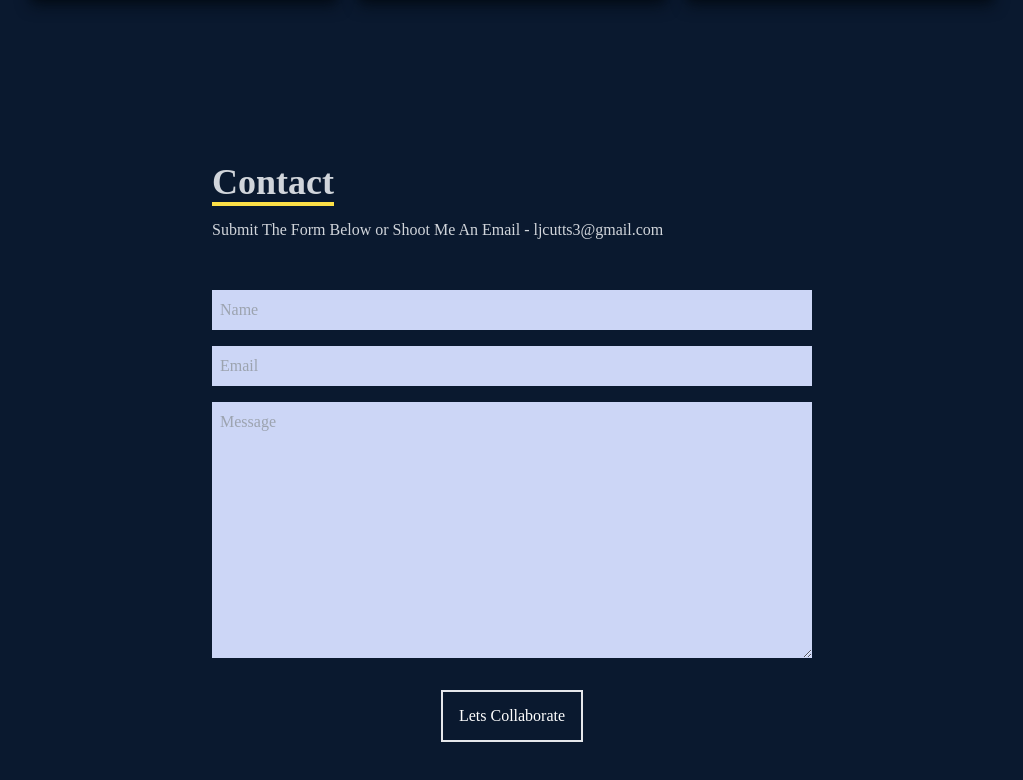
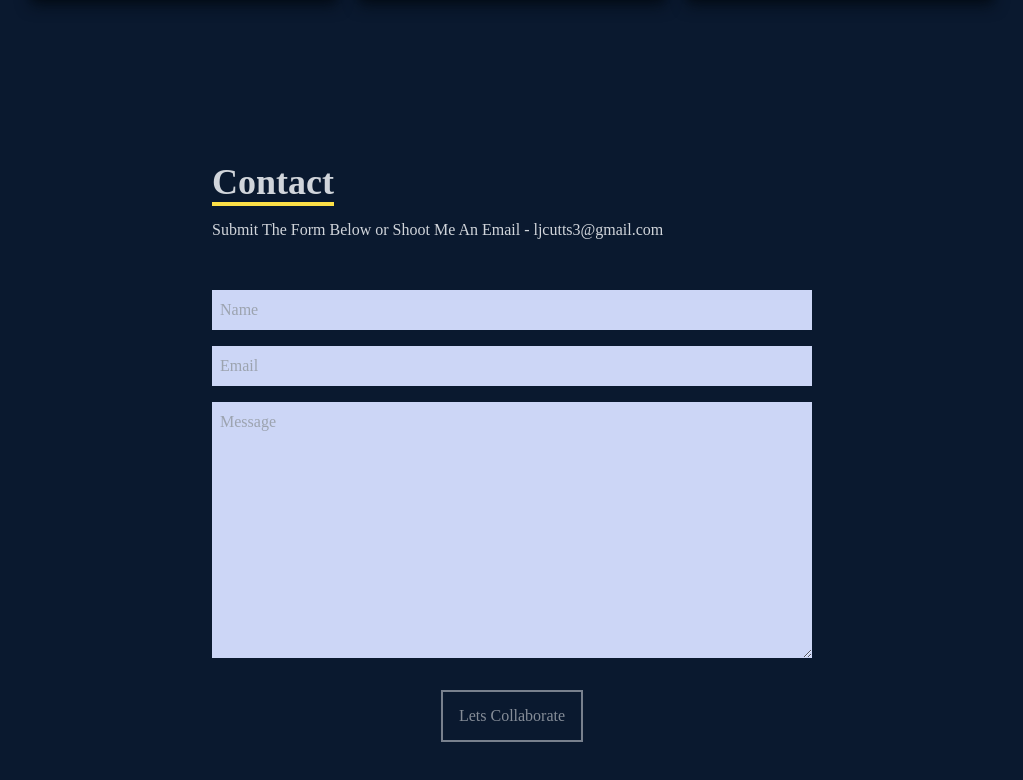
Before and after one commit to ljcutts/portfolio-website, a Next.js app: page / in a window 1280 px wide. Shown: the part 3132-3912 px from the top of the page, without its empty margins (128-1151 px from the left). Built offline with nearby package versions, Linux system fonts and the light colour scheme.

Commit message:
Added extra feature to contact section

```diff
--- a/pages/components/Contact.tsx
+++ b/pages/components/Contact.tsx
@@ -1,4 +1,9 @@
+import { useState } from "react";
+
 const Contact:React.FC = () => {
+  const [name, setName] = useState("")
+  const [email, setEmail] = useState("");
+  const [message, setMessage] = useState("");
   return (
     <div
       name="contact"
@@ -20,6 +25,9 @@ const Contact:React.FC = () => {
         <input
           className="bg-[#ccd6f6] p-2"
           type="text"
+          onChange={(e: React.ChangeEvent<HTMLInputElement>) =>
+            setName(e.target.value)
+          }
           placeholder="Name"
           name="name"
         />
@@ -28,16 +36,29 @@ const Contact:React.FC = () => {
           type="email"
           placeholder="Email"
           name="email"
+          onChange={(e: React.ChangeEvent<HTMLInputElement>) =>
+            setEmail(e.target.value)
+          }
         />
         <textarea
           className="bg-[#ccd6f6] p-2"
           name="message"
           rows={10}
           placeholder="Message"
+          onChange={(e: React.ChangeEvent<HTMLTextAreaElement>) =>
+            setMessage(e.target.value)
+          }
         ></textarea>
-        <button className="text-white border-2 hover:bg-yellow-300 hover:border-yellow-300 px-4 py-3 my-8 mx-auto flex items-center">
-          Lets Collaborate
-        </button>
+        {(name === "" || email === "" || message === "") && (
+          <div className="text-white border-2 opacity-50 px-4 py-3 my-8 mx-auto flex items-center">
+            Lets Collaborate
+          </div>
+        )}
+        {(name !== "" && email !== "" && message !== "") && (
+          <button className="text-white border-2 hover:bg-yellow-300 hover:border-yellow-300 px-4 py-3 my-8 mx-auto flex items-center">
+            Lets Collaborate
+          </button>
+        )}
       </form>
     </div>
   );
```
